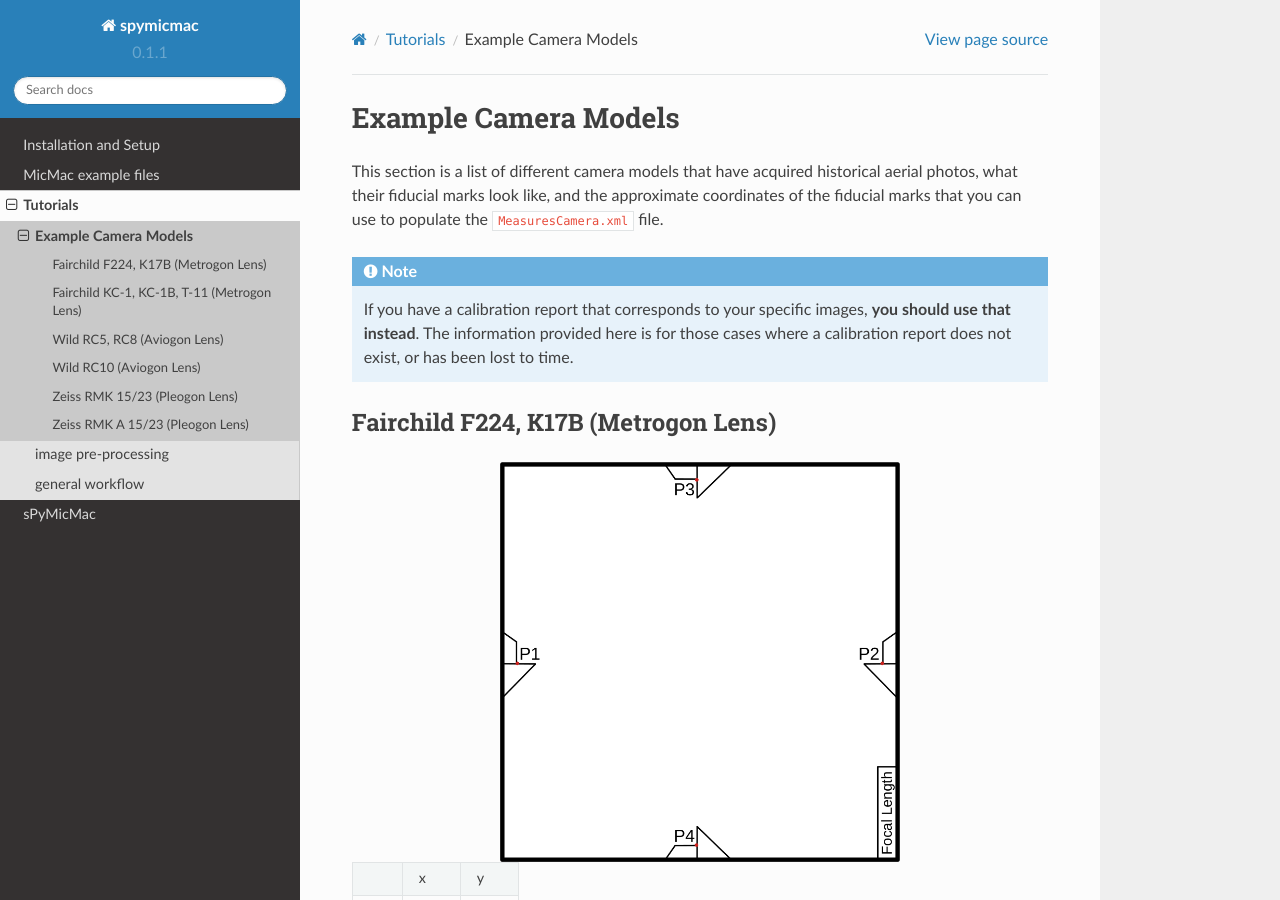
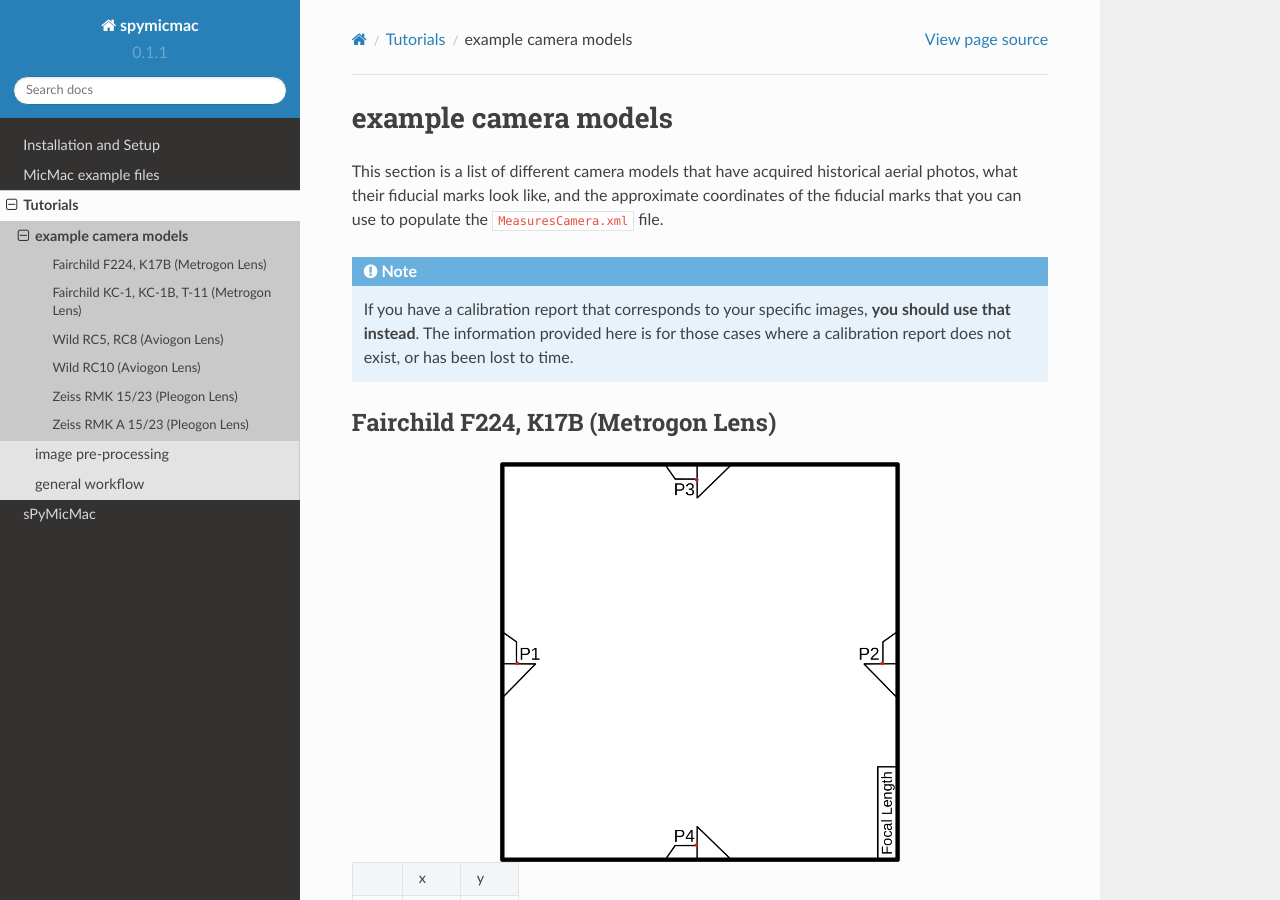
Before and after one commit to iamdonovan/spymicmac, a Sphinx documentation site: the page built from doc/tutorials/cameras/index.rst, in a window 1280 px wide and 900 px high. Built offline with Sphinx 7.4.7 and the Read the Docs theme 2.0.0, drawn with Linux system fonts in a browser that asks for light colours.

Commit message:
maintain style guide

```diff
--- a/doc/tutorials/cameras/index.rst
+++ b/doc/tutorials/cameras/index.rst
@@ -1,4 +1,4 @@
-Example Camera Models
+example camera models
 =======================
 
 This section is a list of different camera models that have acquired historical aerial photos, what their fiducial marks
```
